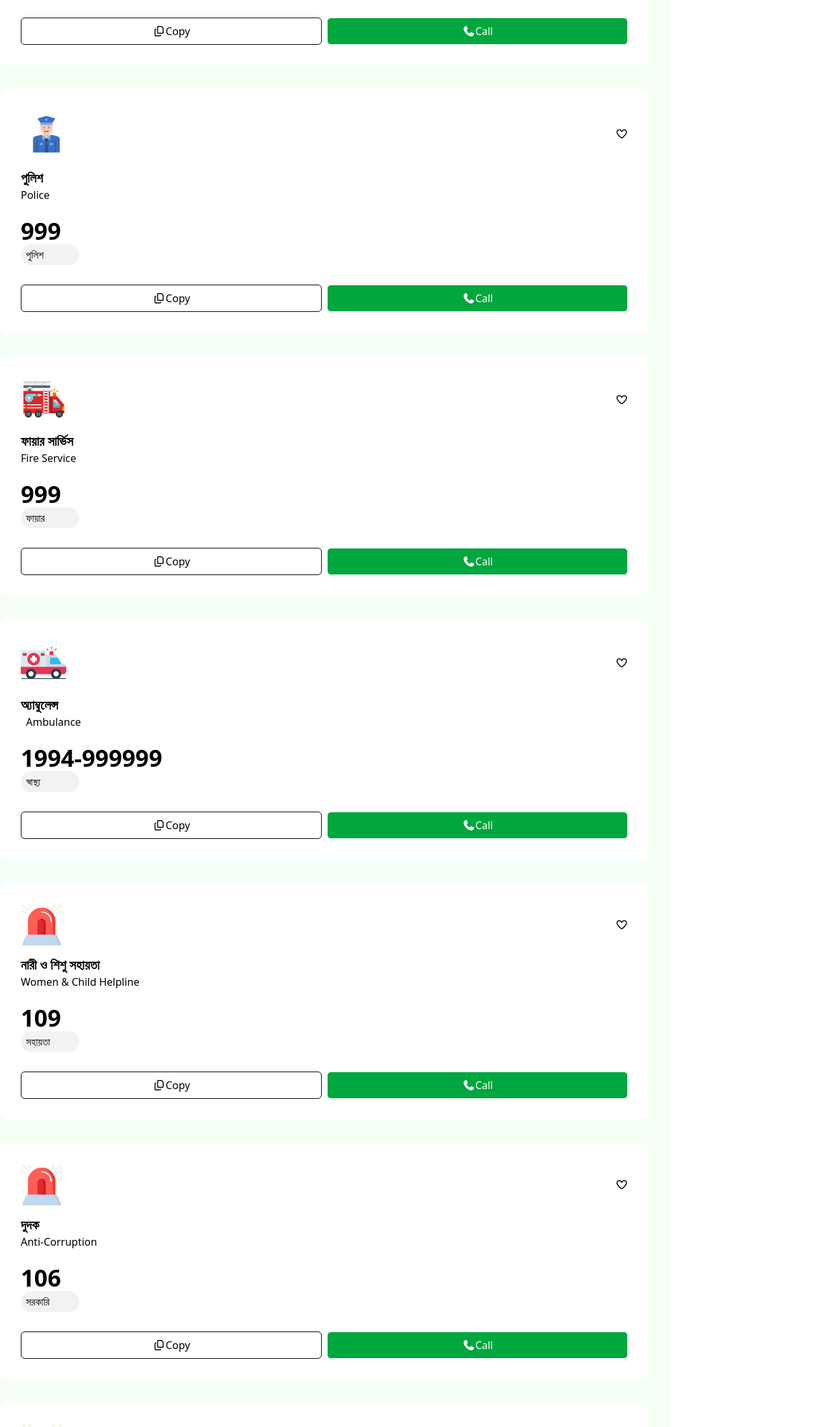
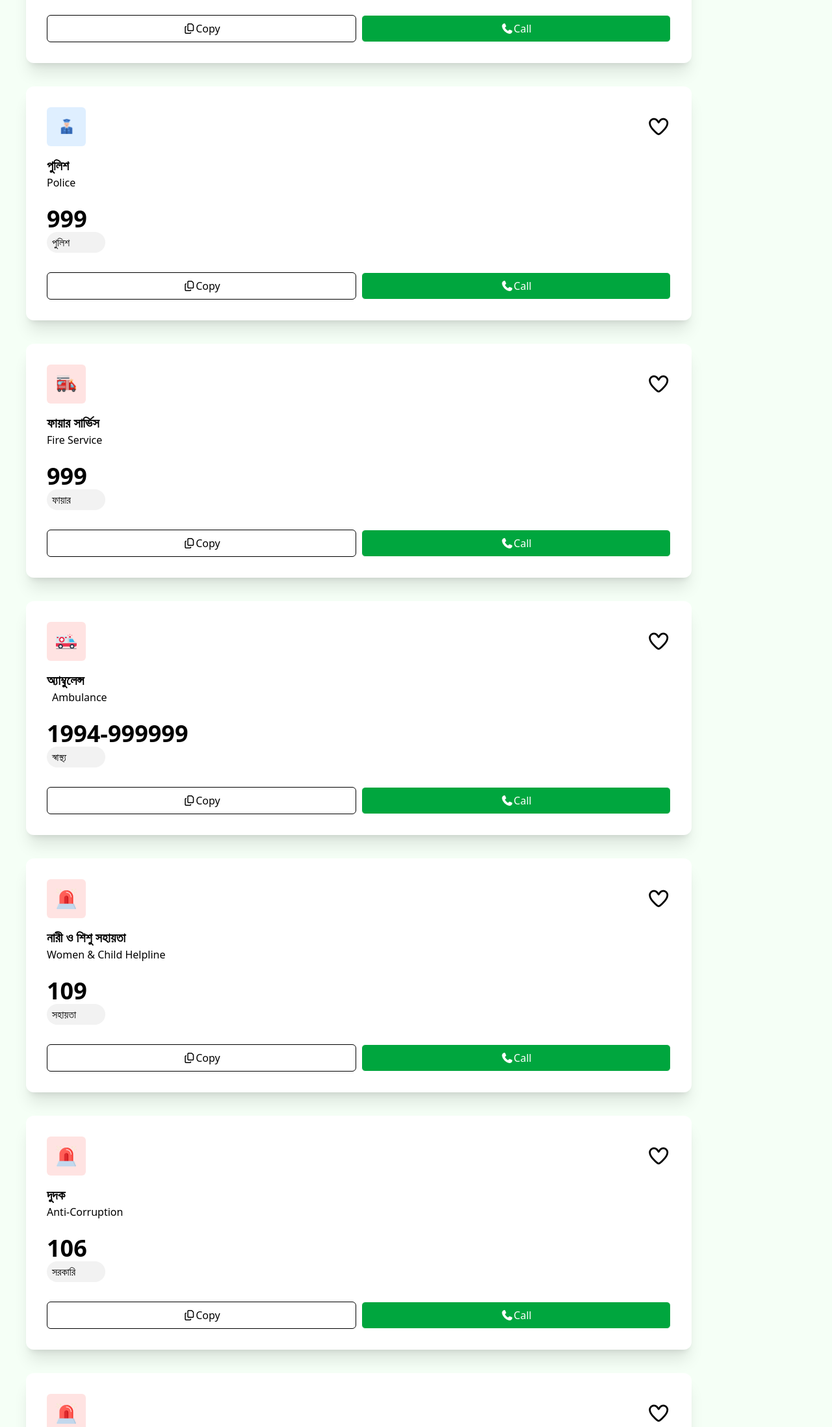
Before and after one commit to Rohan-islam-dev/assignment-5, a plain HTML site: page index.html in a window 1280 px wide. Shown: the part 604-2800 px from the top of the page at 65% size. Drawn offline with nearby package versions, Linux system fonts and the light colour scheme.

Commit message:
mobile responsiv

```diff
--- a/index.html
+++ b/index.html
@@ -16,17 +16,17 @@
     />
   </head>
   <body>
-    <header class="sm: ml-0 2xl:mx-[70px]">
-      <nav class="flex justify-between h-[100px] items-center">
+    <header class="ml-0 2xl:mx-[70px]">
+      <nav class="sm:flex justify-between h-[100px] items-center">
         <div class="flex">
-          <img class="w-[50px]" src="./assets/logo.png" alt="" />
+          <img class=" w-[50px]" src="./assets/logo.png" alt="" />
           <div class="ml-[10px] text-[#006747] font-bold">
             <h4>Emergency</h4>
             <p>Sevice</p>
           </div>
         </div>
         <!-- div 2 -->
-        <div class="flex space-x-5 ]">
+        <div class="flex  space-x-5 ">
           <div
             class="rounded-[50px] flex justify-between w-[90px] py-2 bg-[#41ff6b1a]"
           >
@@ -69,14 +69,16 @@
       </section>
 
       <!-- card section -->
-      <section class="flex gap-8 mt-[48px] 2xl:mx-[60px]">
-        <div class=" w-[80%]">
+      <section class="  mt-1 2xl:flex  gap-8 mt-[48px]  ">
+        <div class=" w-[80%] 2xl:max-h-[1250px]">
           <!-- card -->
-          <div class="grid sm:grid-cols-1 2xl:grid-cols-3 gap-9">
-            <div class="bg-white p-8 rounded-xl">
+          <div class="grid sm:grid-cols-1 ml-10 w-full 2xl:grid-cols-3 gap-9">
+            <div class="bg-white p-8 rounded-xl shadow-xl">
               <div class="flex justify-between items-center">
-                <img src="./assets/emergency.png" alt="" />
-                <i class="fa-regular fa-heart"></i>
+                <div class="w-[60px] h-[60px]  bg-[#FFE3E2] rounded-md flex justify-center items-center">
+                  <img class="w-[32px]" src="./assets/emergency.png" alt="" />
+                </div>
+                <i class="fa-regular fa-heart text-3xl"></i>
               </div>
               <h3 class="text-xl mt-4 font-bold">জাতীয় জরুরি সেবা</h3>
               <p >National Emergency</p>
@@ -96,10 +98,12 @@
               </div>
             </div>
 
-            <div class="bg-white p-8 rounded-xl">
+            <div class="bg-white p-8 rounded-xl shadow-xl">
               <div class="flex justify-between items-center">
-                <img class="w-[76px]" src="./assets/police.png" alt="" />
-                <i class="fa-regular fa-heart"></i>
+                <div class="w-[60px] h-[60px]  bg-[#DFEFFF] rounded-md flex justify-center items-center">
+                   <img class="w-[32px] " src="./assets/police.png" alt="" />
+                </div>
+                <i class="fa-regular fa-heart text-3xl"></i>
               </div>
               <h3 class="text-xl mt-4 font-bold">পুলিশ</h3>
               <p >Police</p>
@@ -119,10 +123,12 @@
               </div>
             </div>
 
-            <div class="bg-white p-8 rounded-xl">
+            <div class="bg-white p-8 rounded-xl shadow-xl">
               <div class="flex justify-between items-center">
-                <img class="w-[70px]" src="./assets/fire-service.png" alt="" />
-                <i class="fa-regular fa-heart"></i>
+                <div class="w-[60px] h-[60px]  bg-[#FFE3E2] rounded-md flex justify-center items-center">
+                  <img class="w-[32px]" src="./assets/fire-service.png" alt="" />
+                </div>
+                <i class="fa-regular fa-heart text-3xl"></i>
               </div>
               <h3 class="text-xl mt-4 font-bold">ফায়ার সার্ভিস</h3>
               <p>Fire Service</p>
@@ -142,10 +148,12 @@
               </div>
             </div>
 
-            <div class="bg-white p-8 rounded-xl">
+            <div class="bg-white p-8 rounded-xl shadow-xl">
               <div class="flex justify-between items-center">
-                <img class="w-[70px]" src="./assets/ambulance.png" alt="" />
-                <i class="fa-regular fa-heart"></i>
+                <div class="w-[60px] h-[60px]  bg-[#FFE3E2] rounded-md flex justify-center items-center">
+                  <img class="w-[32px]" src="./assets/ambulance.png" alt="" />
+                </div>
+                <i class="fa-regular fa-heart text-3xl"></i>
               </div>
               <h3 class="text-xl mt-4 font-bold">অ্যাম্বুলেন্স</h3>
               <p class="ml-2">Ambulance</p>
@@ -165,10 +173,12 @@
               </div>
             </div>
 
-            <div class="bg-white p-8 rounded-xl">
+            <div class="bg-white p-8 rounded-xl shadow-xl">
               <div class="flex justify-between items-center">
-                <img src="./assets/emergency.png" alt="" />
-                <i class="fa-regular fa-heart"></i>
+                <div class="w-[60px] h-[60px]  bg-[#FFE3E2] rounded-md flex justify-center items-center">
+                  <img class="w-[32px]" src="./assets/emergency.png" alt="" />
+                </div>
+                <i class="fa-regular fa-heart text-3xl"></i>
               </div>
               <h3 class="text-xl mt-4 font-bold">নারী ও শিশু সহায়তা</h3>
               <p>Women & Child Helpline</p>
@@ -177,7 +187,7 @@
                 <p class="ml-2">সহায়তা</p>
               </div>
               <div class="flex gap-2 mt-[30px]">
-                <button class="border-1 w-[50%] rounded-md py-2 py-2">
+                <button class="border-1 w-[50%] rounded-md py-2 ">
                   <i class="fa-regular fa-copy"></i>Copy
                 </button>
                 <button
@@ -188,10 +198,12 @@
               </div>
             </div>
 
-            <div class="bg-white p-8 rounded-xl">
+            <div class="bg-white p-8 rounded-xl shadow-xl">
               <div class="flex justify-between items-center">
-                <img src="./assets/emergency.png" alt="" />
-                <i class="fa-regular fa-heart"></i>
+                <div class="w-[60px] h-[60px]  bg-[#FFE3E2] rounded-md flex justify-center items-center">
+                  <img class="w-[32px]" src="./assets/emergency.png" alt="" />
+                </div>
+                <i class="fa-regular fa-heart text-3xl"></i>
               </div>
               <h3 class="text-xl mt-4 font-bold">দুদক</h3>
               <p >Anti-Corruption</p>
@@ -211,10 +223,12 @@
               </div>
             </div>
 
-            <div class="bg-white p-8 rounded-xl">
+            <div class="bg-white p-8 rounded-xl shadow-xl">
               <div class="flex justify-between items-center">
-                <img src="./assets/emergency.png" alt="" />
-                <i class="fa-regular fa-heart"></i>
+                <div class="w-[60px] h-[60px]  bg-[#FFE3E2] rounded-md flex justify-center items-center">
+                  <img class="w-[32px]" src="./assets/emergency.png" alt="" />
+                </div>
+                <i class="fa-regular fa-heart text-3xl"></i>
               </div>
               <h3 class="text-xl mt-4 font-bold">বিদ্যুৎ বিভ্রাট</h3>
               <p>Electricity Outage</p>
@@ -234,10 +248,12 @@
               </div>
             </div>
 
-            <div class="bg-white p-8 rounded-xl">
+            <div class="bg-white p-8 rounded-xl shadow-xl">
               <div class="flex justify-between items-center">
-                <img  class="w-[70px]" src="./assets/brac.png" alt="" />
-                <i class="fa-regular fa-heart"></i>
+               <div class="w-[60px] h-[60px]  bg-[#FFE3E2] rounded-md flex justify-center items-center">
+                 <img  class="w-[32px]" src="./assets/brac.png" alt="" />
+               </div>
+                <i class="fa-regular fa-heart text-3xl"></i>
               </div>
               <h3 class="text-xl mt-4 font-bold">ব্র্যাক</h3>
               <p>Brac</p>
@@ -257,10 +273,12 @@
               </div>
             </div>
 
-            <div class="bg-white p-8 rounded-xl">
+            <div class="bg-white p-8 rounded-xl shadow-xl">
               <div class="flex justify-between items-center">
-                <img class="w-[70px]" src="./assets/Bangladesh-Railway.png" alt="" />
-                <i class="fa-regular fa-heart"></i>
+                <div class="w-[60px] h-[60px]  bg-[#FFE3E2] rounded-md flex justify-center items-center">
+                   <img class="w-[32px]" src="./assets/Bangladesh-Railway.png" alt="" />
+                </div>
+                <i class="fa-regular fa-heart text-3xl"></i>
               </div>
               <h3 class="text-xl mt-4 font-bold">বাংলাদেশ রেলওয়ে</h3>
               <p class="">Bangladesh Railway</p>
@@ -283,12 +301,12 @@
           </div>
         </div>
 
-        <div class=" bg-white w-[20%]">
-          <div class="flex justify-between
-          p-6">
+        <div class="  ml-10 shadow-xl bg-white rounded-lg sm: w-[80%] mr-9  2xl:w-[20%] ">
+          <div class="flex  justify-between
+          p-6 ">
             <div class="flex">
               <span><i class="fa-regular fa-clock"></i></span>
-              <p class="ml-1">Call History</p>
+              <p class="ml-1 font-bold">Call History</p>
             </div>
             <div
               class="rounded-[50px] flex justify-between w-[90px] py-2 bg-[#00A63E]"
@@ -297,6 +315,7 @@
             </div>
           </div>
         </div>
+
       </section>
     </main>
   </body>
```
